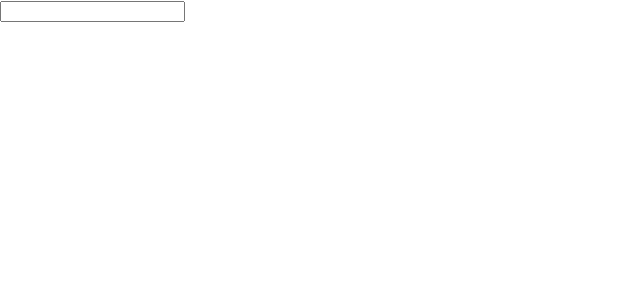
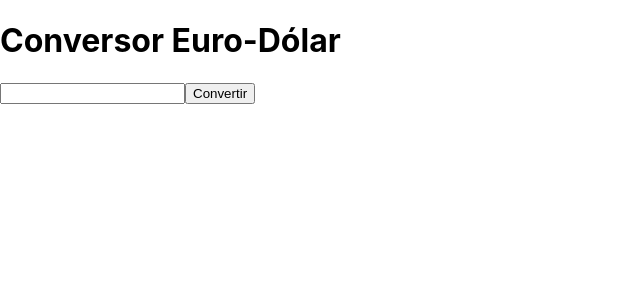
Before and after one commit to JDargon/conversor-react, a React (Create React App) app: page / in a window 1280 px wide. Shown: the top 300 px of the page, without its empty margins (0-640 px from the left). Built offline with nearby package versions, Linux system fonts and the light colour scheme.

Commit message:
feat: añade interfaz basica con input, botón y salida del conversor

```diff
--- a/src/App.js
+++ b/src/App.js
@@ -1,11 +1,23 @@
-import {useRef} from "react"
+import { useRef } from "react"
 import './App.css'
 
 function App() {
 
-  const eurosRef=useRef();
+  const eurosRef = useRef();
+  const resultadoRef = useRef();
 
-  return <input type="text"></input>
+  const calcular=()=>{
+    const eurosValor=eurosRef.current.value;
+    const dolares=eurosValor*1.15;
+    resultadoRef.current.innerHTML=dolares;
+  }
+
+  return <div>
+    <h1>Conversor Euro-Dólar</h1>
+    <input type="text" ref={eurosRef}></input>
+    <button onClick={calcular}>Convertir</button>
+    <div ref={resultadoRef}></div>
+    </div>
 }
 
 export default App;
```
